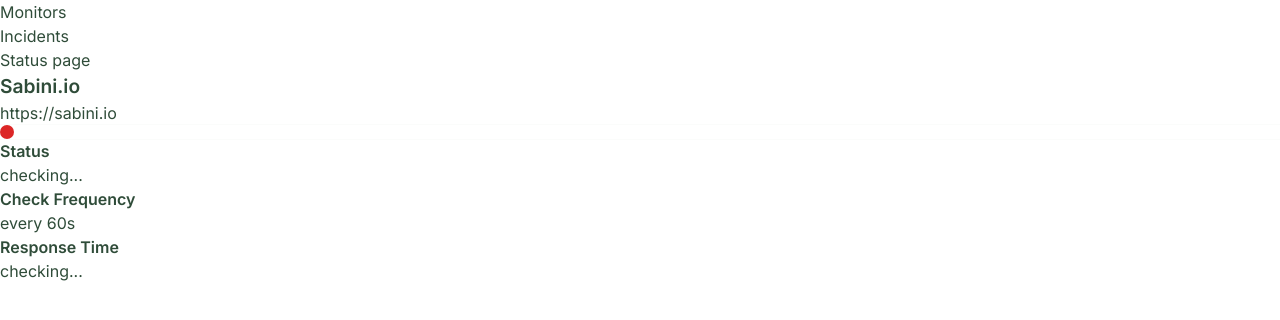
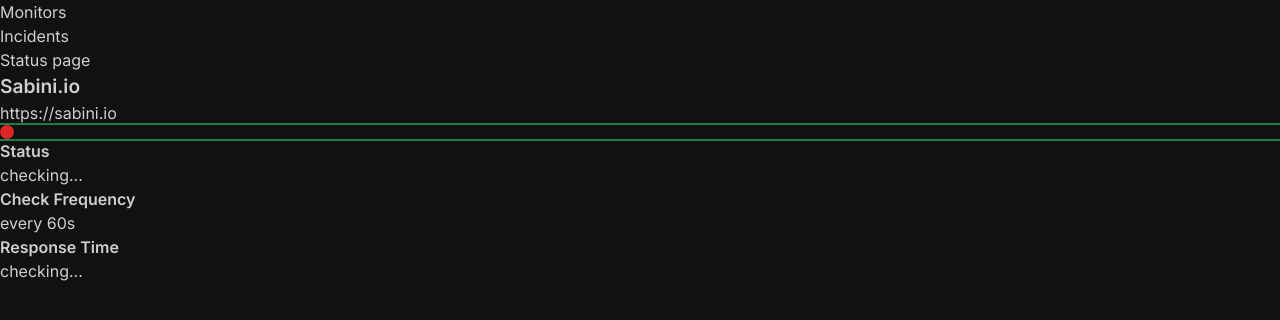
Before and after one commit to sabinabale/curly, a Next.js app: page / in a window 1280 px wide. Shown: the top 320 px of the page. Built offline with nearby package versions, Linux system fonts and the light colour scheme; no server answers.

Commit message:
update svg animation

```diff
--- a/src/app/globals.css
+++ b/src/app/globals.css
@@ -3,22 +3,48 @@
 @tailwind utilities;
 
 @keyframes pulse {
-  0%,
+  0% {
+    box-shadow: 0 0 0 0 rgba(39, 182, 94, 0.8);
+  }
+  40% {
+    box-shadow: 0 0 0 8px rgba(39, 182, 94, 0.3),
+      0 0 16px 8px rgba(22, 101, 52, 0.15);
+  }
+  45% {
+    box-shadow: 0 0 2px 8px rgba(38, 178, 92, 0.25),
+      0 0 20px 12px rgba(22, 101, 52, 0.125);
+  }
+  60% {
+    box-shadow: 0 0 4px 8px rgba(32, 149, 77, 0.2),
+      0 0 24px 16px rgba(22, 101, 52, 0.1);
+  }
+  70% {
+    box-shadow: 0 0 6px 8px rgba(32, 149, 77, 0.15),
+      0 0 28px 20px rgba(22, 101, 52, 0.075);
+  }
+  80% {
+    box-shadow: 0 0 8px 8px rgba(32, 149, 77, 0.1),
+      0 0 32px 24px rgba(22, 101, 52, 0.05);
+  }
+  85% {
+    box-shadow: 0 0 4px 4px rgba(32, 149, 77, 0.05),
+      0 0 16px 12px rgba(22, 101, 52, 0.025);
+  }
+  90% {
+    box-shadow: 0 0 0 0 rgba(32, 149, 77, 0);
+  }
   100% {
-    box-shadow: 0 0 0 0 rgba(22, 101, 52, 0);
-  }
-  50% {
-    box-shadow: 0 0 0 4px rgba(22, 101, 52, 0.5),
-      0 0 8px 4px rgba(22, 101, 52, 0.25);
+    box-shadow: 0 0 0 0 rgba(32, 149, 77, 0);
   }
 }
 
 .pulsing-shadow {
-  animation: pulse 3s infinite;
+  animation: pulse 5s linear infinite;
 }
 
 body {
-  color: #2f4c39;
+  color: rgba(255, 255, 255, 0.8);
+  background-color: #111113;
 }
 
 h1 {
--- /dev/null
+++ b/src/app/incidents/page.js
@@ -0,0 +1,5 @@
+import React from "react";
+
+export default function Page() {
+  return <div>Incidents</div>;
+}
--- a/src/components/layout/TheNavbar.js
+++ b/src/components/layout/TheNavbar.js
@@ -30,7 +30,7 @@
               className={`border border-transparent rounded-full px-6 py-3 font-semibold ${
                 pathname === link.href
                   ? "bg-[#2F4C39]/90 text-white/90 transition-all duration-500 ease-in-out"
-                  : "text-[#2F4C39]/60 hover:text-[#2F4C39] hover:border-[#2F4C39]/60 transition-all duration-300 ease-in-out"
+                  : "text-white/40 hover:text-white/90 hover:border-[#2F4C39]/60 transition-all duration-300 ease-in-out"
               }`}
             >
               {link.label}
--- a/src/components/monitors/Monitor.js
+++ b/src/components/monitors/Monitor.js
@@ -40,7 +40,7 @@
   }, []);
 
   return (
-    <article className="border-[#2F4C39]/60 border bg-[#2F4C39]/10 rounded-3xl w-[540px]">
+    <article className="border-[#2F4C39]/60 border bg-[#16201D]/50 rounded-3xl w-[540px]">
       <div className="border-b border-[#2F4C39]/60 px-6 py-4 flex justify-between items-center">
         <MonitorHeader />
         <MonitorStatusIcon
@@ -71,7 +71,7 @@
 
   return (
     <div
-      className="mr-4 border-2  rounded-full pulsing-shadow"
+      className="mr-4 border-2 rounded-full pulsing-shadow"
       title={error || (isUp ? "Online" : "Offline")}
     >
       <svg
```
